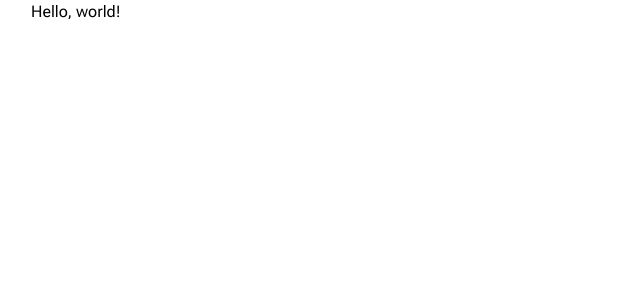
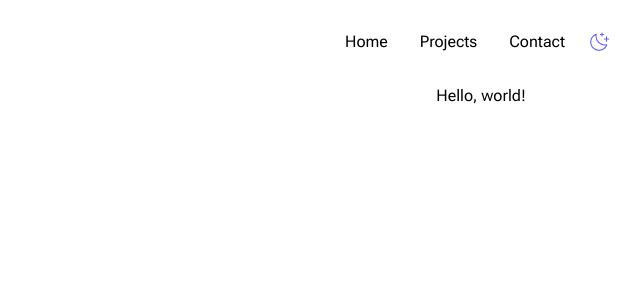
Before and after one commit to GavPri/gavprior, a Next.js app: page / in a window 1280 px wide. Shown: the top 300 px of the page, without its empty margins (159-800 px from the left). Built offline with nearby package versions, Linux system fonts and the light colour scheme.

Commit message:
add styles to body & import navbar

```diff
--- a/app/layout.js
+++ b/app/layout.js
@@ -1,8 +1,10 @@
-import './globals.css'
+import "./globals.css";
 export const metadata = {
   title: "Gavin Prior | Full stack developer",
   description: "A Portfolio website for Gavin Prior",
 };
+
+import Navbar from "./components/Navbar";
 
 import { Roboto_Flex } from "next/font/google";
 
@@ -13,8 +15,11 @@ const robotoFlex = Roboto_Flex({
 
 export default function RootLayout({ children }) {
   return (
-    <html lang="en" className={robotoFlex.className}>
-      <body>{children}</body>
+    <html lang="en" className={`${robotoFlex.className}`}>
+      <body className="light flex flex-col justify-center items-center w-screen mx-auto bg-background">
+        <Navbar />
+        {children}
+      </body>
     </html>
   );
 }
```
